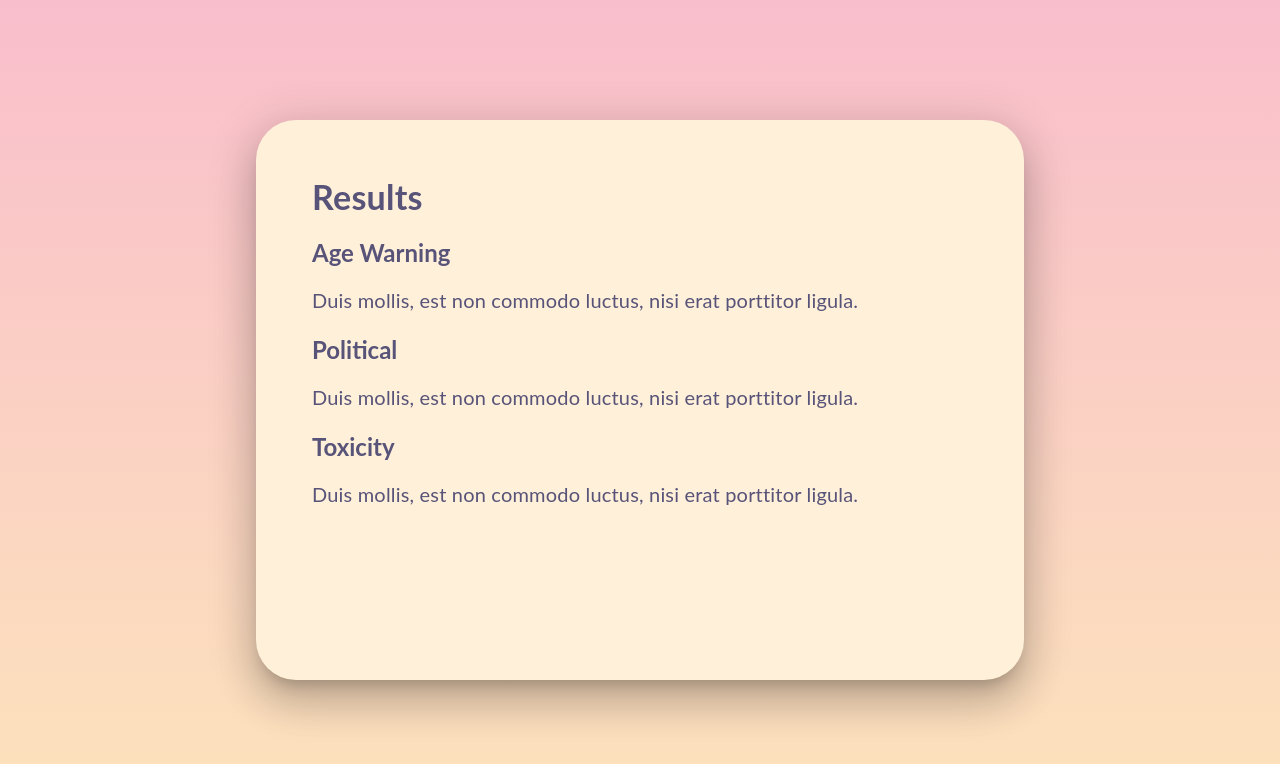
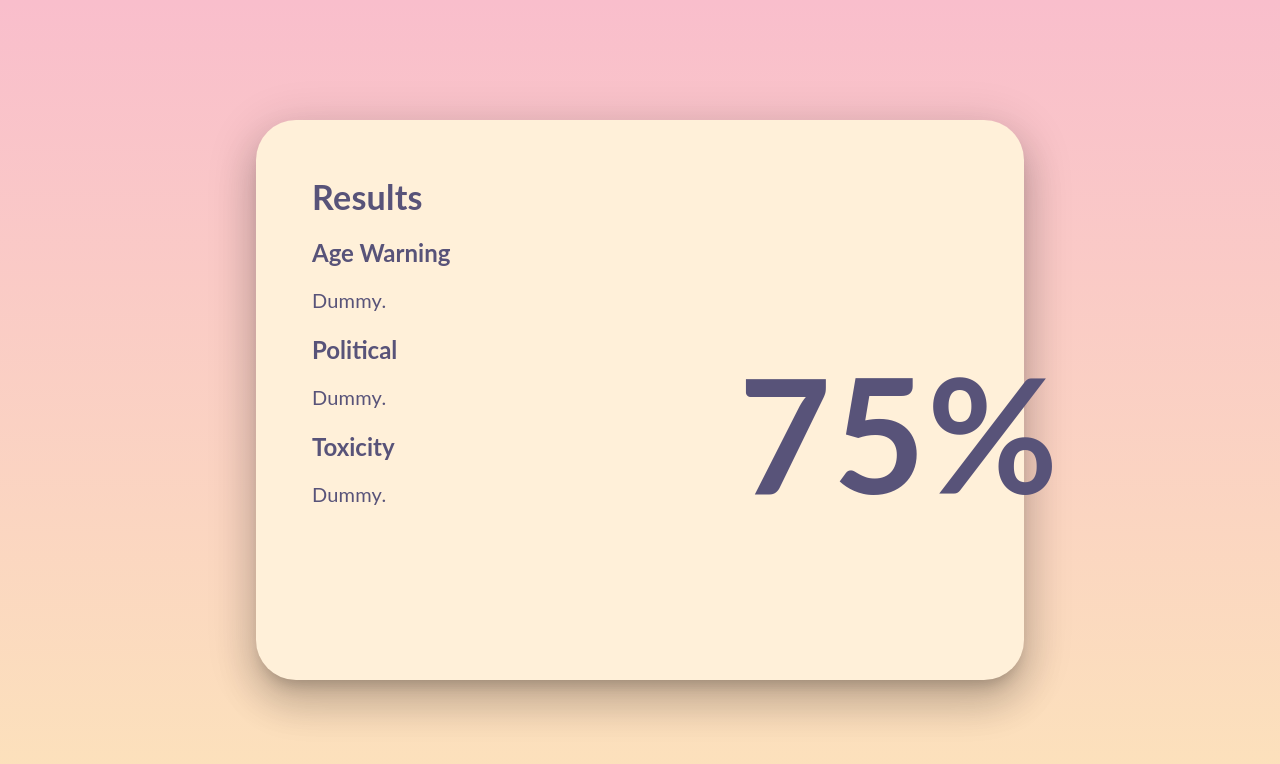
Before and after one commit to jeffzhan/Civility, a Next.js app: page /Results in a window 1280 px wide. Shown: the top 764 px of the page. Built offline with nearby package versions, Linux system fonts and the light colour scheme.

Commit message:
added percentage dummy

```diff
--- a/pages/Results.js
+++ b/pages/Results.js
@@ -34,7 +34,7 @@ function Results({ data }) {
           Age Warning
         </Typography>
         <Typography sx={{ mt: 2, fontSize: 20, fontFamily: "Lato" }}>
-          Duis mollis, est non commodo luctus, nisi erat porttitor ligula.
+          Dummy.
         </Typography>
         <br></br>
         <Typography
@@ -44,7 +44,7 @@ function Results({ data }) {
           Political
         </Typography>
         <Typography sx={{ mt: 2, fontSize: 20, fontFamily: "Lato" }}>
-          Duis mollis, est non commodo luctus, nisi erat porttitor ligula.
+         Dummy.
         </Typography>
         <br></br>
         <Typography
@@ -54,7 +54,11 @@ function Results({ data }) {
           Toxicity
         </Typography>
         <Typography sx={{ mt: 2, fontSize: 20, fontFamily: "Lato" }}>
-          Duis mollis, est non commodo luctus, nisi erat porttitor ligula.
+          Dummy.
+        </Typography>
+
+        <Typography sx={{fontSize: "20vh", fontFamily: "Lato", fontWeight: "bold", marginLeft:"65%", marginTop:"-30%" }}>
+          75%
         </Typography>
       </Box>
     </div>
--- a/styles/Home.module.css
+++ b/styles/Home.module.css
@@ -8,7 +8,6 @@
 .container {
   font-family: Lato;
 }
-
 
 .title {
   color: #585379;
```
